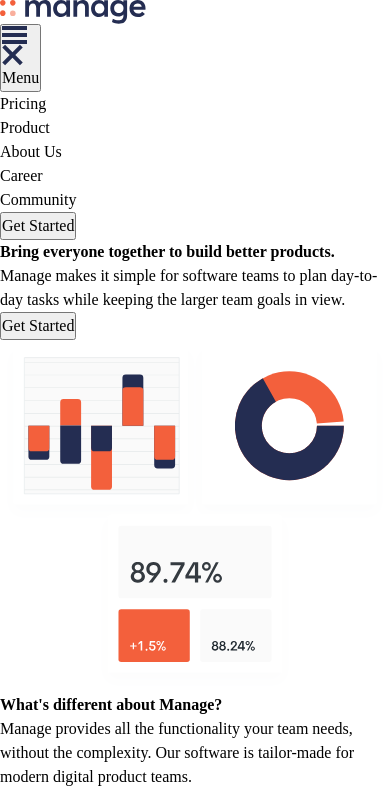
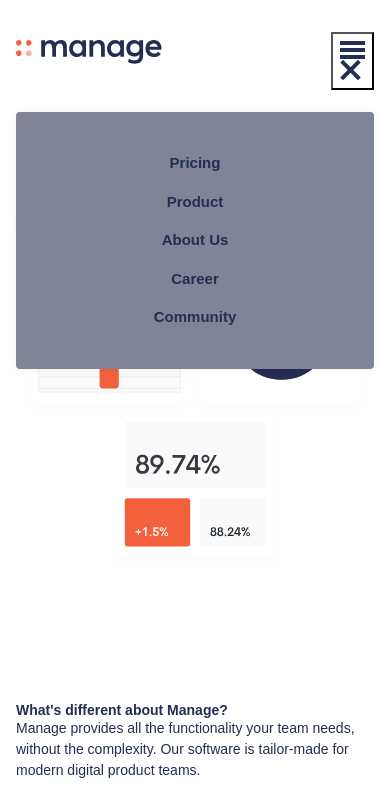
Before and after one commit to arnoldketer/Frontend-one, a website built with Vite: page index.html in a window 390 px wide. Both pictures are taken after a click on the button "Menu". Shown: the top 793 px of the page. Built offline with nearby package versions, Linux system fonts and the light colour scheme.

Commit message:
Updated files to add navigation

```diff
--- a/style.css
+++ b/style.css
@@ -1,5 +1,7 @@
 :root{
+  --clr-accent-500: hsl(12, 60%, 45%);
   --clr-accent-400: hsl(12, 88%, 59%);
+  --clr-accent-300: hsl(12, 88%, 75%);
   --clr-accent-100: hsl(13, 100%, 96%);
 
   --clr-primary-400: hsl(228, 39%, 23%);
@@ -30,6 +32,15 @@
   --fs-nav:var(--fs-500);
   --fs-button:var(--fs-300);
 
+  --size-100: .25rem;
+  --size-200: .5rem;
+  --size-300: .75rem;
+  --size-400: 1rem;
+  --size-500: 1.5rem;
+  --size-600: 2rem;
+  --size-700: 2.5rem;
+  --size-800: 3rem;
+  --size-900: 4rem;
 }
 
 @media (min-width: 50em){
@@ -115,7 +126,170 @@
   }
 }
 
+
+.container {
+
+  --max-width: 1100px;
+  --padding: 1rem;
+  width: min(var(--max-width), 100% - (var(--padding)*2));
+  margin-inline: auto;
+}
+.even-columns{
+  display: grid;
+  gap: 1rem;
+
+}
+
+@media (min-width: 50em){
+  .even-columns{
+    grid-auto-flow: column;
+    grid-auto-columns: 1fr;
+  }
+}
+
+
+
+/* General styling */
+
+body{
+  font-size: var(--fs-body);
+  font-family: var(--ff-body);
+  color: var(--clr-primary-400);
+
+}
+
+/* button  */
+
+.button{
+  display: inline-flex;
+  cursor: pointer;
+  text-decoration: none;
+  border: o;
+  border-radius: 100vmax;
+  padding: 1.25em 2.5em;
+  font-weight: var(--fw-bold);
+  font-size: var(--fs-button);
+  line-height: 1;
+  color: var(--clr-neutral-100);
+  background-color: var(--clr-accent-400);
+  box-shadow: 0 1.125em 1em -1em var(--clr-accent-500);
+}
+
+.button[data-type="inverted"] {
+  color: var(--clr-accent-100);
+  background-color: var(--clr-neutral-400);
+}
+
+.button:hover,
+.button:focus-visible{
+  background-color: var(--clr-accent-300);
+}
+
+.button[data-type="inverted"]:hover,
+.button[data-type="inverted"]:focus-visible {
+  color: var(--clr-accent-100);
+  background-color: var(--clr-neutral-300);
+}
+
+/*Navigation*/
+
+.primary-header{
+ padding-top: var(--size-700);
+}
+
+.nav-wrapper{
+  display: flex;
+  justify-content: space-between;
+  align-items: center;
+}
+
+.mobile-nav-toggle{
+  display: none;
+}
+
+.nav-list{
+  font-size: var(--fs-nav);
+}
+
+.nav-list {
+  display: flex;
+  gap: clamp(var(--size-400), 5vw, var(--size-800));
+  font-weight: var(--fw-semi-bold);
+}
+
+.nav-list a{
+  text-decoration: none;
+  color: var(--clr-primary-400);
+}
+
+.nav-list a:hover,
+.nav-list a:focus{
+  color: var(--clr-accent-400);
+}
+
+@media (max-width: 50em){
+  .primary-navigation{
+    display: none;
+    position: fixed;
+    padding: var(--size-700);
+    inset: 7rem var(--size-400) auto;
+    max-width: 25rem;
+    margin-inline: auto;
+    background: var(--clr-neutral-900);
+    border-radius: var(--size-100);
+    box-shadow: 0 0 0.75em rgb(0, 0, 0, 0.05);
+  }
+
+  .primary-header[data-overlay]::before{
+    content: "";
+    position: fixed;
+    inset: 0;
+    background-image: linear-gradient(rgb(0, 0, 0 / 0), rgb(0, 0, 0 / 0.8));
+  }
+
+  .nav-list{
+    display: grid;
+    gap: var(--size-400);
+    text-align: center;
+    font-weight: var(--fw-bold);
+  }
+
+  .primary-navigation[data-visible]{
+    display: block;
+    position: fixed;
+  }
+
+  .mobile-nav-toggle{
+    display: block;
+    position: fixed;
+    top: var(--size-600);
+    right: var(--size-400);
+    cursor: pointer;
+    background: transparent;
+    border: o;
+    padding: 0.5em;
+  }
+
+  .mobile-nav-toggle.icon-close{
+    display: none;
+  }
+
+}
+
 /* Utility classes */
+
+.visually-hidden {
+  position: absolute;
+position: absolute !important;
+width: 1px !important;
+height: 1px !important;
+padding: 0 !important;
+margin: -1px !important;
+overflow: hidden !important;
+clip: rect(0,0,0,0) !important;
+white-space: nowrap !important;
+border: 0 !important;
+}
 
 .text-primary-400{
   background-color: var(--clr-primary-400);
@@ -160,9 +334,11 @@
 
 .fs-primary-heading{
   font-weight: var(--fw-bold);
+  line-height: 1.1;
 }
 .fs-secondary-heading{
   font-weight: var(--fw-semi-bold);
+  line-height: 1.1;
 }
 
 .fs-300{
@@ -177,3 +353,21 @@
 .fs-600{
   font-size: var(--fs-600);
 }
+
+.padding-block-900{
+  padding-block: var(--size-900);
+}
+
+.padding-block-700{
+  padding-block: var(--size-700);
+}
+
+.display-sm-none{
+  display: none;
+}
+
+@media (min-width: 50em){
+  .display-md-inline-flex{
+    display: inline-flex;
+  }
+}
```
